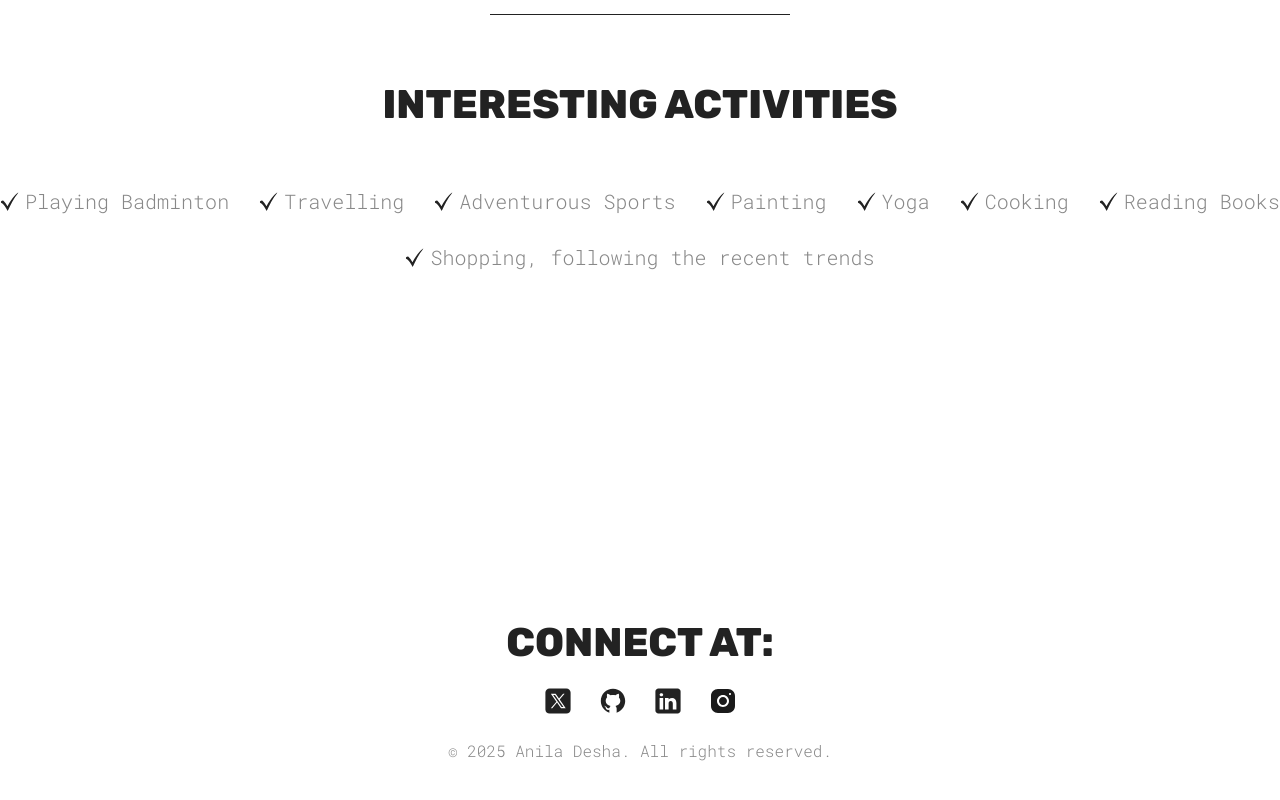
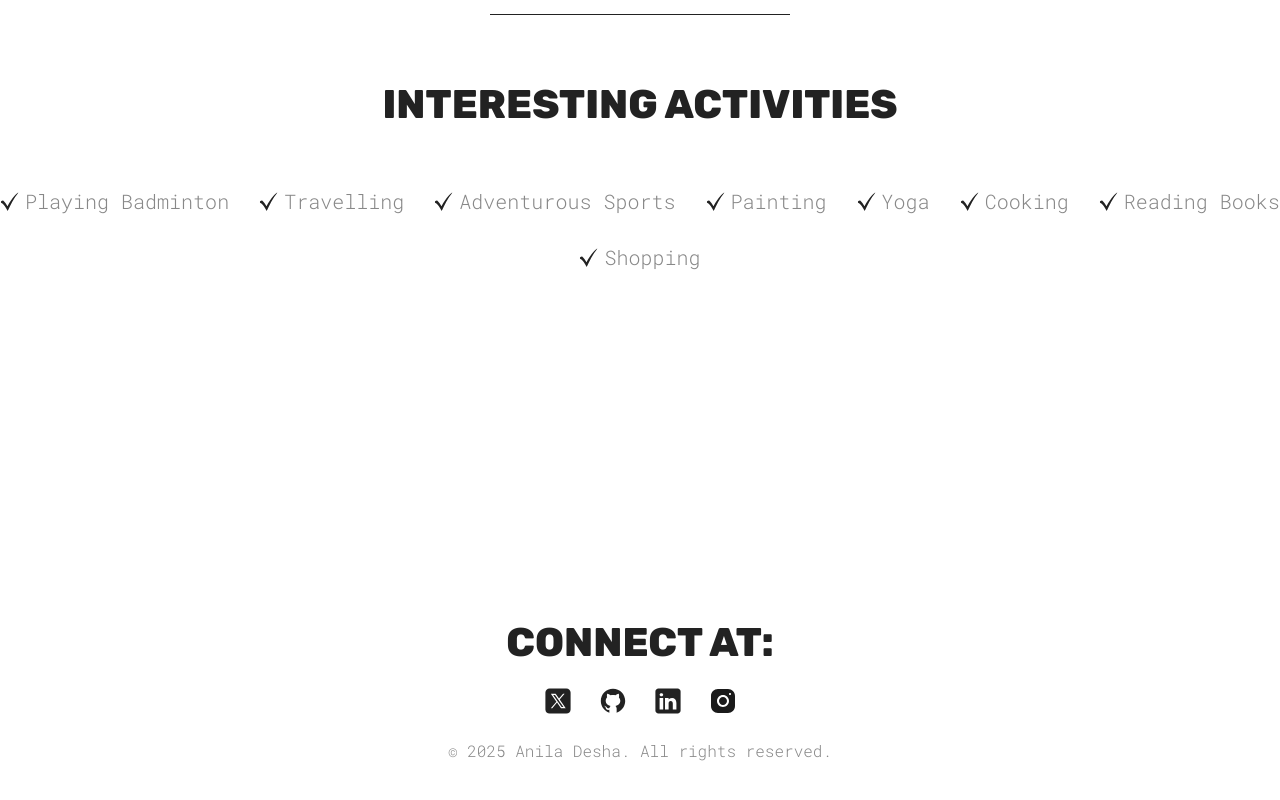
Before and after one commit to anilagopikumar/Anila-Portfolio, a React (Vite) app: page / in a window 1280 px wide. Shown: the part 2316-3116 px from the top of the page. Built offline with nearby package versions, Linux system fonts and the light colour scheme.

Commit message:
Update Skills.jsx

```diff
--- a/src/components/Skills/Skills.jsx
+++ b/src/components/Skills/Skills.jsx
@@ -80,7 +80,7 @@ function Skills() {
         <SkillList src={checkMarkIcon} skill="Yoga" />
         <SkillList src={checkMarkIcon} skill="Cooking" />
         <SkillList src={checkMarkIcon} skill="Reading Books" />
-        <SkillList src={checkMarkIcon} skill="Shopping, following the recent trends" />
+        <SkillList src={checkMarkIcon} skill="Shopping" />
     </div>
     </section>
   );
```
